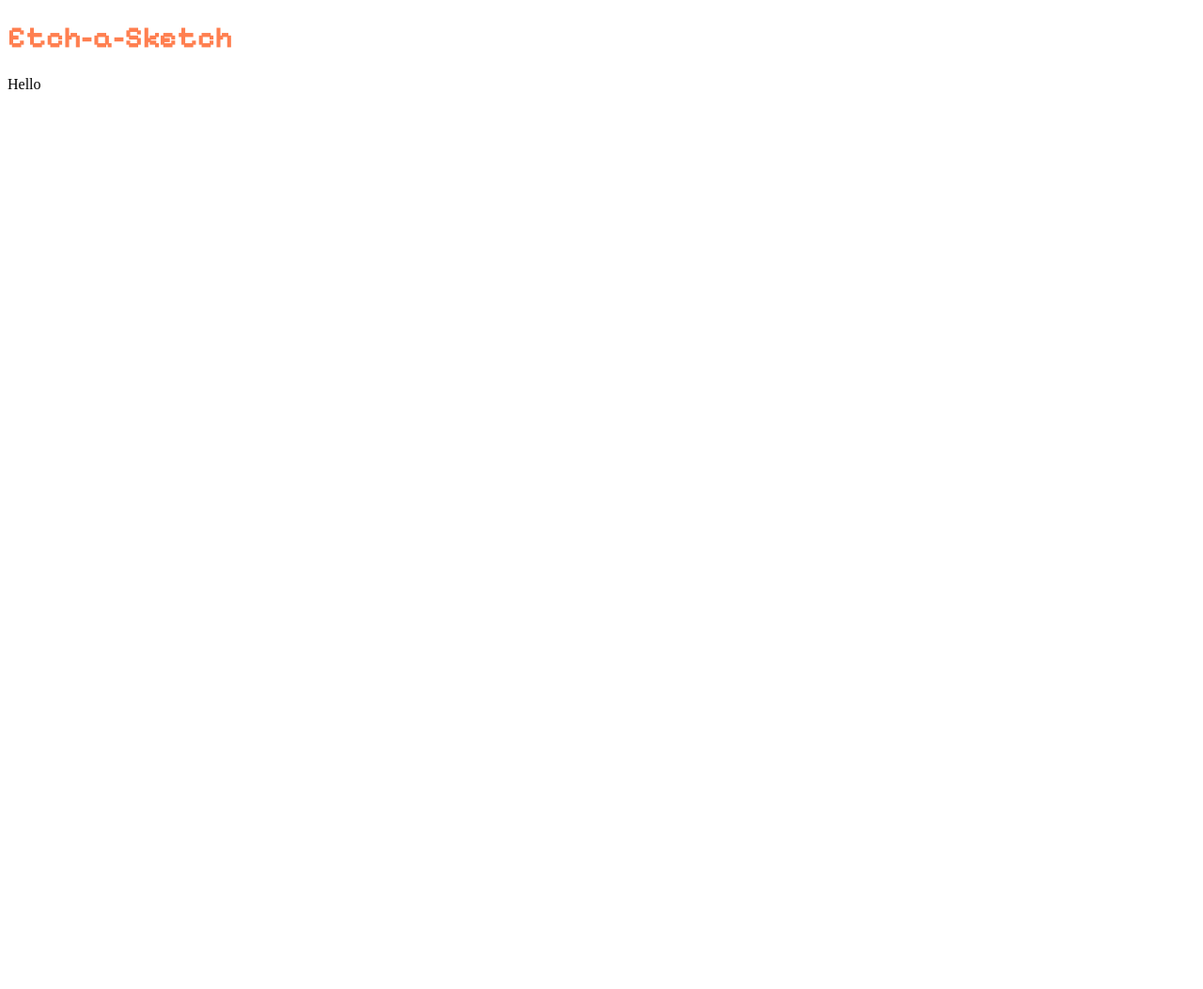
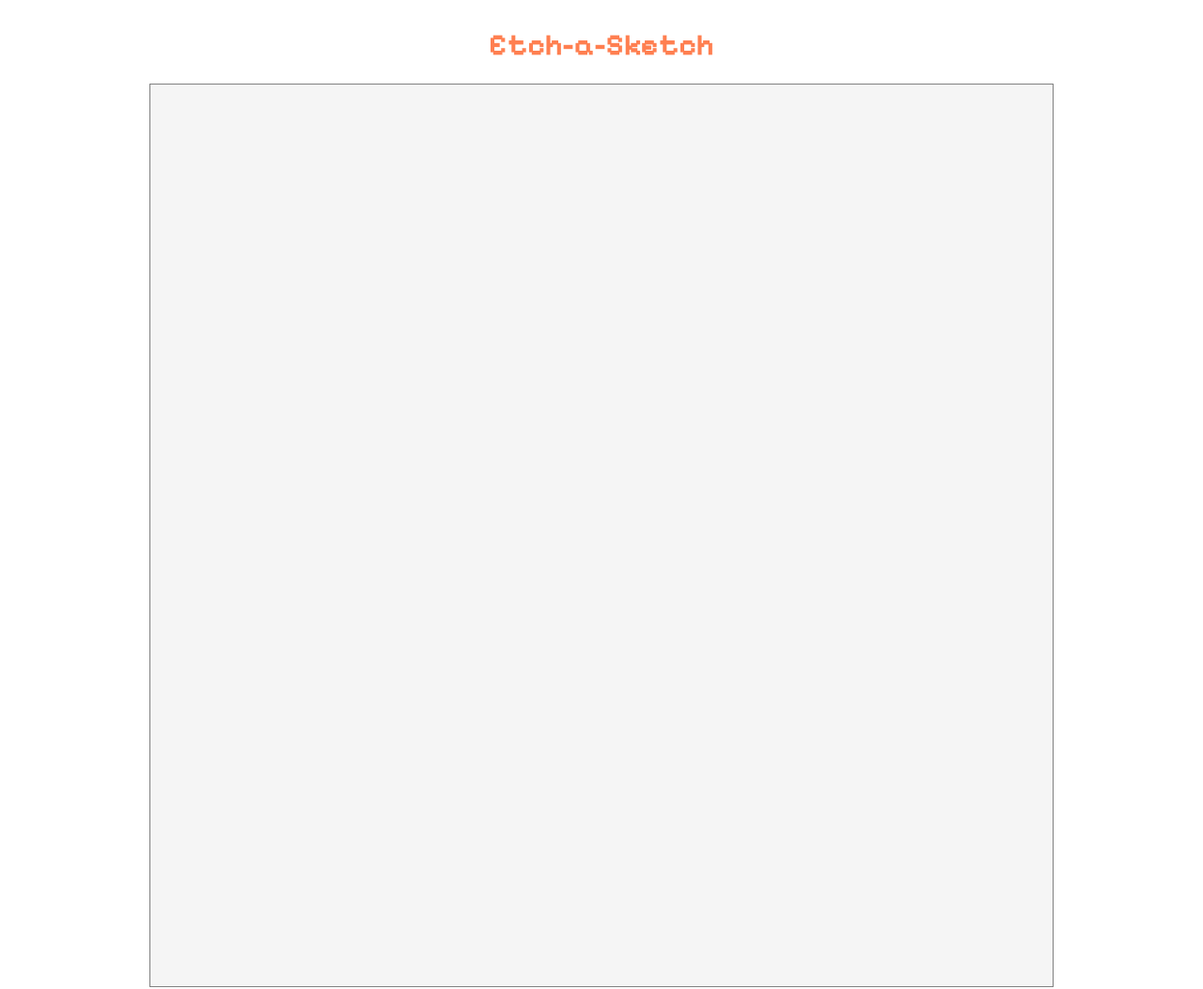
Before and after one commit to jlcarg/etch-a-sketch, a plain HTML site: page index.html in a window 1280 px wide. Shown: the whole page at 94% size. Before the commit the page ends 800 px from the top, so only its background shows below. Drawn offline with Linux system fonts and the light colour scheme.

Commit message:
Write function to create the board feature

```diff
--- a/index.html
+++ b/index.html
@@ -15,6 +15,7 @@
 <body>
     <div  class="container">
         <h1>Etch-a-Sketch</h1>
+        <div class="drawing-board"></div>
     </div>
 </body>
 </html>
--- a/script.js
+++ b/script.js
@@ -1,4 +1,19 @@
-const container = document.querySelector(".container");
-const newPara = document.createElement("p");
-newPara.textContent = "Hello";
-container.appendChild(newPara);
+function drawBoard(numberOfSquares) {
+    const drawingBoard = document.querySelector(".drawing-board");
+    const BOARDWIDTH = 960;
+    let squareDimensions = BOARDWIDTH / numberOfSquares;
+    console.log(typeof squareDimensions);
+    console.log(squareDimensions);
+
+    for (i = 0; i < numberOfSquares * numberOfSquares; i++) {
+        const newSquare = document.createElement("div");
+        newSquare.setAttribute("class", "square");
+        newSquare.style.width = squareDimensions + 'px';
+        newSquare.style.height = squareDimensions + 'px';
+        drawingBoard.appendChild(newSquare);
+    }
+
+    return console.log(`A drawing board of ${numberOfSquares} x ${numberOfSquares} squares has been created.`)
+}
+
+drawBoard(16);
--- a/style.css
+++ b/style.css
@@ -8,3 +8,23 @@ h1 {
     color: coral;
     font-family: "Pixelify Sans", sans-serif;
 }
+
+.container {
+    display: flex;
+    align-items: center;
+    flex-direction: column;
+}
+
+.drawing-board {
+    display: flex;
+    width: 960px;
+    flex-wrap: wrap;
+    border: 1px solid gray;
+}
+
+.square {
+    /* width: 10px;
+    height: 10px; */
+    /* border: 1px solid rgb(133, 133, 133); */
+    background-color: whitesmoke;
+}
```
